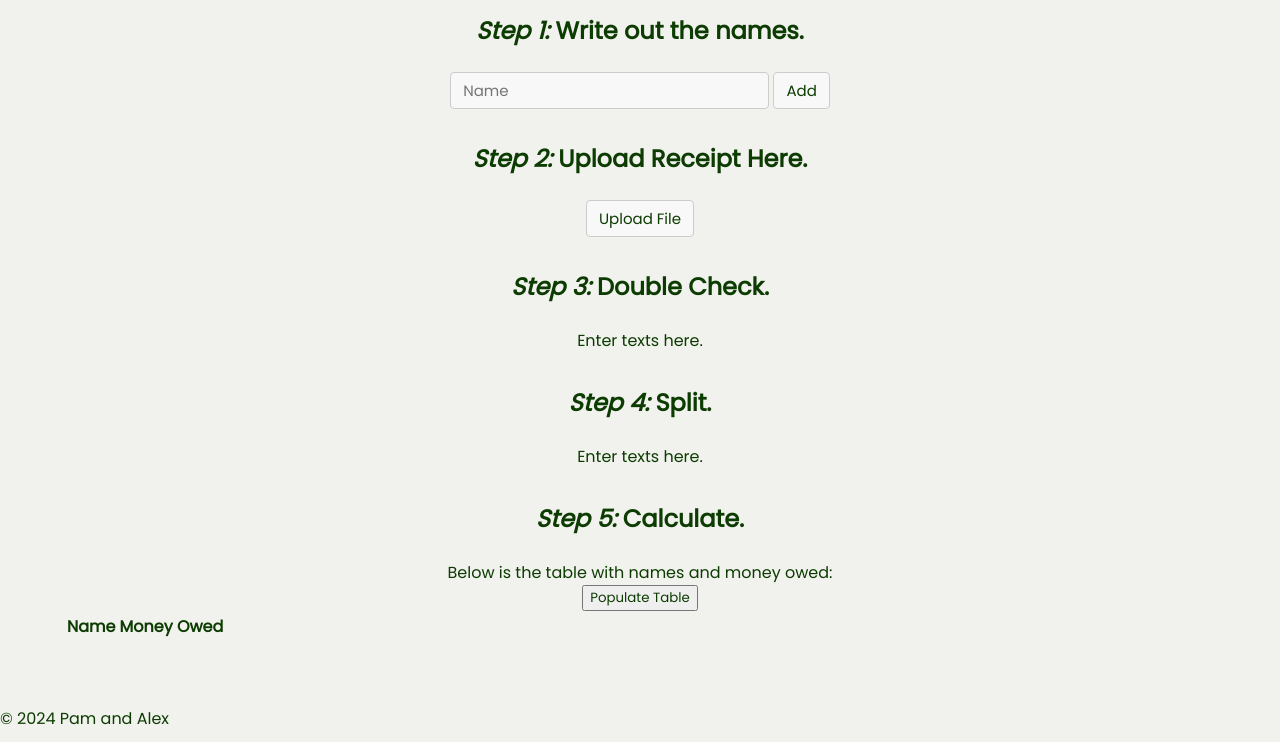
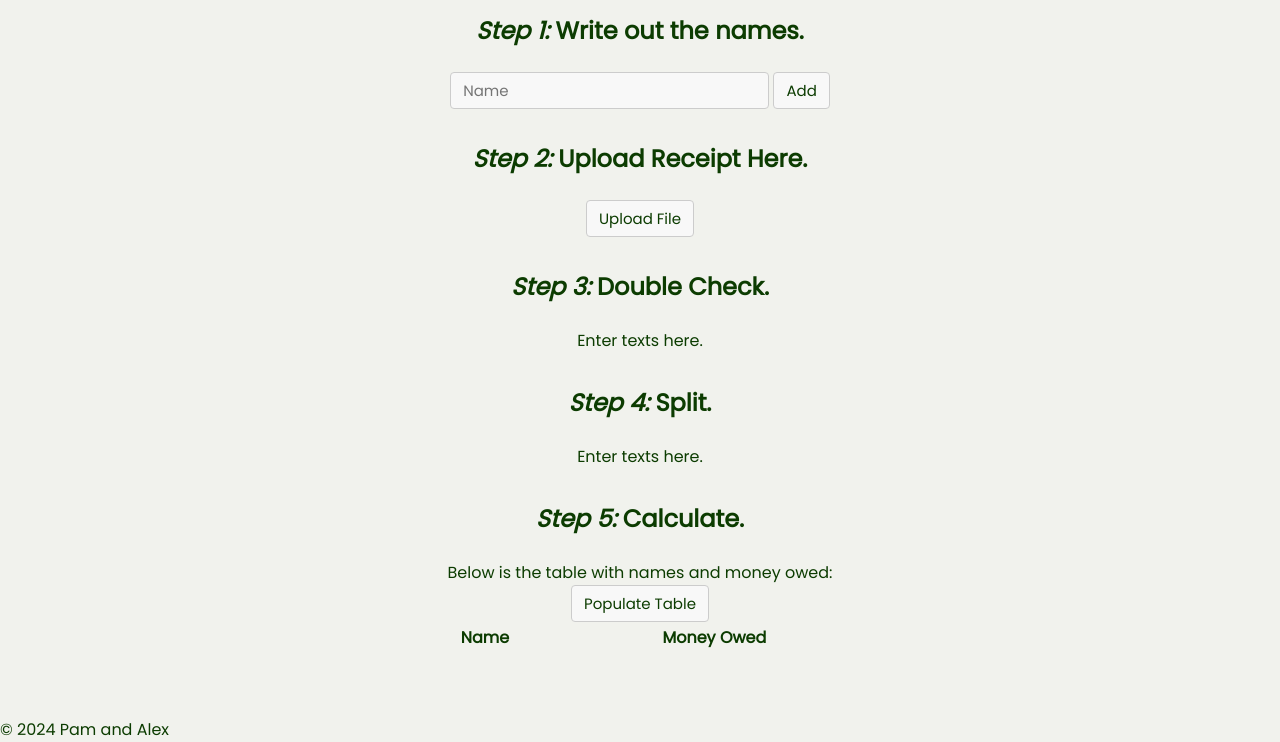
Before and after one commit to alexstvn/HackMIT2024, a plain HTML site: page index.html in a window 1280 px wide. Shown: the part 284-1026 px from the top of the page. Drawn offline with Linux system fonts and the light colour scheme.

Commit message:
Slight adjustments for styling table

```diff
--- a/css/style.css
+++ b/css/style.css
@@ -23,6 +23,22 @@ body {
 
 body * {
     color: var(--accent-color-dark);
+}
+
+input, button {
+    border: 1px solid #ccc;
+    display: inline-block;
+    padding: 6px 12px;
+    cursor: pointer;
+    background-color: #f8f8f8;
+    border-radius: 4px;
+    font-size: 15px;
+}
+
+button:hover {
+    border: 1px solid var(--secondary-color-dark);
+    background-color: var(--secondary-color-dark);
+    color: var(--primary-color-light);
 }
 
 /* ------------------ HEADER ------------------ */
@@ -85,16 +101,6 @@ header img {
 
 /* STEP 1 */
 
-#step1-add, #step1-name {
-    border: 1px solid #ccc;
-    display: inline-block;
-    padding: 6px 12px;
-    cursor: pointer;
-    background-color: #f8f8f8;
-    border-radius: 4px;
-    font-size: 15px;
-}
-
 #step1-add:hover {
     border: 1px solid var(--secondary-color-dark);
     background-color: var(--secondary-color-dark);
@@ -115,4 +121,13 @@ header img {
     border-radius: 4px;
     font-size: 15px;
 }
+
+/* CALCULATE STEP */
+#step-calculate-table{
+    text-align: center;
+    width: 40%;
+    margin-left: auto;
+    margin-right: auto;
+}
+
 /* ------------------ FOOTER ------------------ */
--- a/index.html
+++ b/index.html
@@ -62,19 +62,19 @@
                 </div>
 
                 <!-- STEP 5: Split expenses -->
-                <div class="how-to-step" id="step5">
+                <div class="how-to-step" id="step-calculate">
                     <h2><em>Step 5:</em> Calculate.</h2>
                     <p>Below is the table with names and money owed:</p>
-                    <button id="populateTableButton" onclick="updateMoneyTable()">Populate Table</button>
+                    <button id="step-calculate-populatebutton" onclick="updateMoneyTable()">Populate Table</button>
 
-                    <table id="step5-table">
+                    <table id="step-calculate-table">
                         <thead>
                             <tr>
                                 <th>Name</th>
                                 <th>Money Owed</th>
                             </tr>
                         </thead>
-                        <tbody id="step5-tbody">
+                        <tbody id="step-calculate-tbody">
                             <!-- Dynamic rows will be added here -->
                         </tbody>
                     </table>
--- a/js/upload.js
+++ b/js/upload.js
@@ -29,7 +29,7 @@ function getRandomMoneyOwed() {
 
 // Function to update the table in Step 5
 function updateMoneyTable() {
-    var tableBody = document.getElementById("step5-tbody");
+    var tableBody = document.getElementById("step-calculate-tbody");
 
     // Clear any existing rows in the Step 5 table body
     tableBody.innerHTML = "";
```
